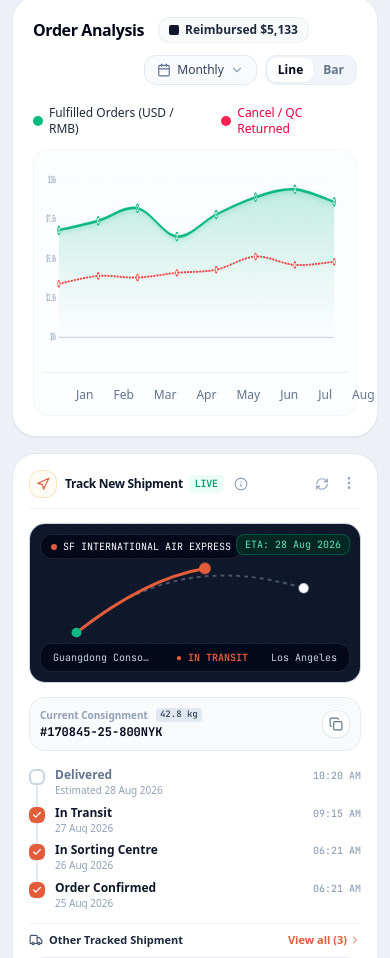
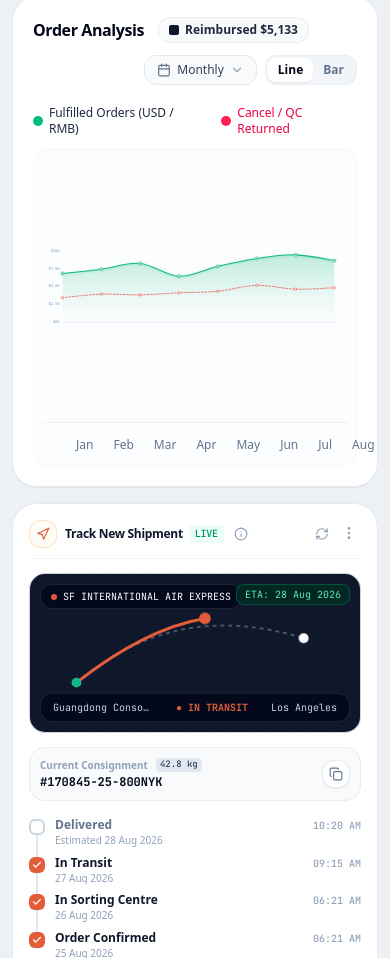
Before and after one commit to G00dhead/Proc361, a React (Vite) app: page / in a window 390 px wide. Shown: the part 746-1704 px from the top of the page. Built offline with nearby package versions, Linux system fonts and the light colour scheme; a web font is replaced by a local one.

Commit message:
refactor(ui): optimize sourcing chart dimensions
Update SVG viewBox dimensions and aspect ratio handling to improve chart responsiveness and visual clarity.

```diff
--- a/src/components/SourcingAnalyticsSection.tsx
+++ b/src/components/SourcingAnalyticsSection.tsx
@@ -223,13 +223,13 @@ export const SourcingAnalyticsSection: React.FC<SourcingAnalyticsSectionProps> =
   const currentShipment = activeShipments[activeShipmentIndex];
   const activeMonth = hoveredIndex !== null ? MONTHLY_DATA[hoveredIndex] : null;
 
-  // SVG Chart coordinate configuration (High-res 1000x240 viewBox)
-  const chartWidth = 1000;
-  const chartHeight = 240;
-  const paddingLeft = 55;
-  const paddingRight = 45;
-  const paddingTop = 25;
-  const paddingBottom = 35;
+  // SVG Chart coordinate configuration with natural aspect ratio & proper padding
+  const chartWidth = 900;
+  const chartHeight = 280;
+  const paddingLeft = 60;
+  const paddingRight = 40;
+  const paddingTop = 30;
+  const paddingBottom = 40;
 
   const plotWidth = chartWidth - paddingLeft - paddingRight;
   const plotHeight = chartHeight - paddingTop - paddingBottom;
@@ -572,12 +572,12 @@ export const SourcingAnalyticsSection: React.FC<SourcingAnalyticsSectionProps> =
               onClick={() => setHoveredIndex(null)}
             >
               {/* Main Chart Graphic Canvas */}
-              <div className="relative w-full h-[210px] sm:h-[230px]">
+              <div className="relative w-full h-[260px] sm:h-[280px]">
                 {chartType === 'line' ? (
                   <svg
                     className="w-full h-full"
                     viewBox={`0 0 ${chartWidth} ${chartHeight}`}
-                    preserveAspectRatio="none"
+                    preserveAspectRatio="xMidYMid meet"
                   >
                     <defs>
                       <linearGradient id="fulfilledGrad" x1="0" y1="0" x2="0" y2="1">
@@ -748,7 +748,7 @@ export const SourcingAnalyticsSection: React.FC<SourcingAnalyticsSectionProps> =
                   </svg>
                 ) : (
                   /* Volume Bar Chart View */
-                  <div className="w-full h-full flex items-end justify-between px-8 sm:px-12 pb-2">
+                  <div className="w-full h-full flex items-end justify-between px-6 sm:px-10 pb-4">
                     {MONTHLY_DATA.map((d, i) => {
                       const isHovered = hoveredIndex === i;
                       const fulfilledHeightPercent = (d.fulfilledValUSD / maxVal) * 100;
@@ -766,18 +766,18 @@ export const SourcingAnalyticsSection: React.FC<SourcingAnalyticsSectionProps> =
                           }}
                           className="flex flex-col items-center gap-1.5 h-full justify-end group cursor-pointer"
                         >
-                          <div className="flex items-end gap-1 h-[170px]">
+                          <div className="flex items-end gap-1.5 h-[210px]">
                             {/* Fulfilled Bar (Green) */}
                             <div
                               style={{ height: `${fulfilledHeightPercent}%` }}
-                              className={`w-3.5 sm:w-5 rounded-t-md transition-all ${
+                              className={`w-4 sm:w-6 rounded-t-lg transition-all ${
                                 isHovered ? 'bg-emerald-500 shadow-md scale-y-[1.02]' : 'bg-emerald-500/80 group-hover:bg-emerald-500'
                               }`}
                             />
                             {/* Cancel / QC Bar (Red) */}
                             <div
                               style={{ height: `${cancelHeightPercent}%` }}
-                              className={`w-2.5 sm:w-3.5 rounded-t-md transition-all ${
+                              className={`w-3 sm:w-4 rounded-t-lg transition-all ${
                                 isHovered ? 'bg-rose-500 shadow-xs' : 'bg-rose-400/70 group-hover:bg-rose-500'
                               }`}
                             />
```
